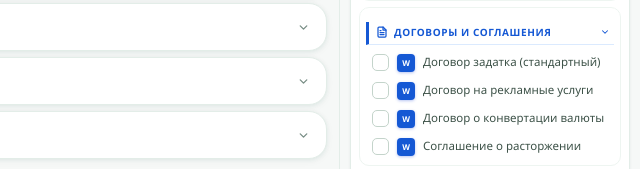
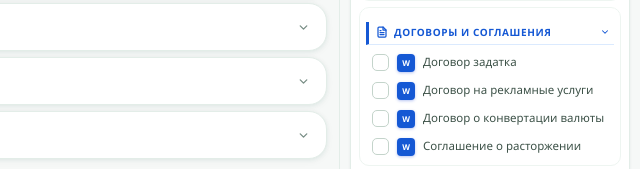
Before and after one commit to IHARNAZAROV/GermesDocGenerator, an Electron app: page index.html in a window 1400 px wide. Shown: the part 282-451 px from the top of the page, 760-1400 px from the left. Drawn offline with Linux system fonts and the light colour scheme; no server answers.

```diff
--- a/index.html
+++ b/index.html
@@ -597,7 +597,7 @@
                   </div>
                   <div class="tpl-section-body">
                     <div class="tpl-section-inner">
-                      <label class="tpl-item" data-owners-required="any" data-template="zadatok-standart"><input type="checkbox"><span class="word-icon">W</span>Договор задатка (стандартный)</label>
+                      <label class="tpl-item" data-owners-required="any" data-template="zadatok-standart"><input type="checkbox"><span class="word-icon">W</span>Договор задатка </label>
                       <label class="tpl-item" data-owners-required="any" data-template="reklama"><input type="checkbox"><span class="word-icon">W</span>Договор на рекламные услуги</label>
                       <label class="tpl-item" data-owners-required="any" data-template="konvertaciya"><input type="checkbox"><span class="word-icon">W</span>Договор о конвертации валюты</label>
                       <label class="tpl-item" data-owners-required="any" data-template="rastorzhenie"><input type="checkbox"><span class="word-icon">W</span>Соглашение о расторжении</label>
```
Also changed, not shown: 8 other files.
